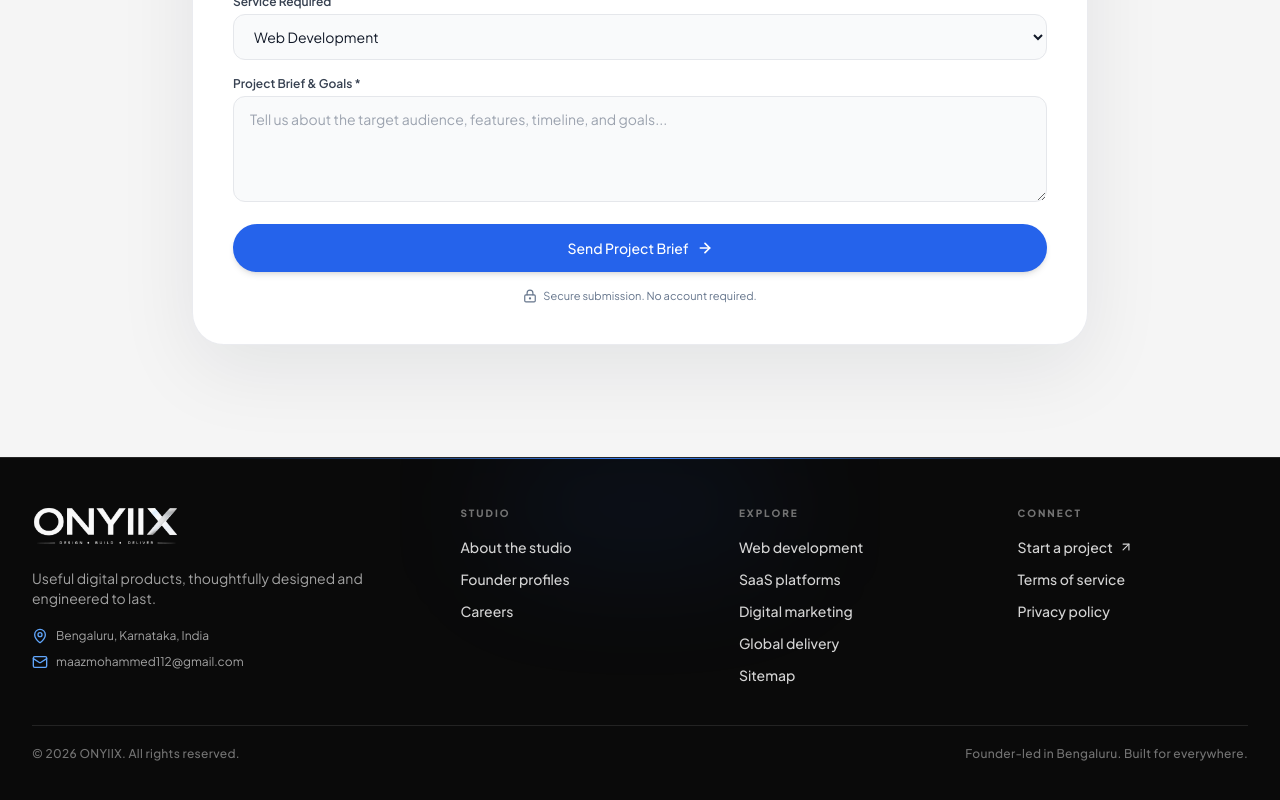
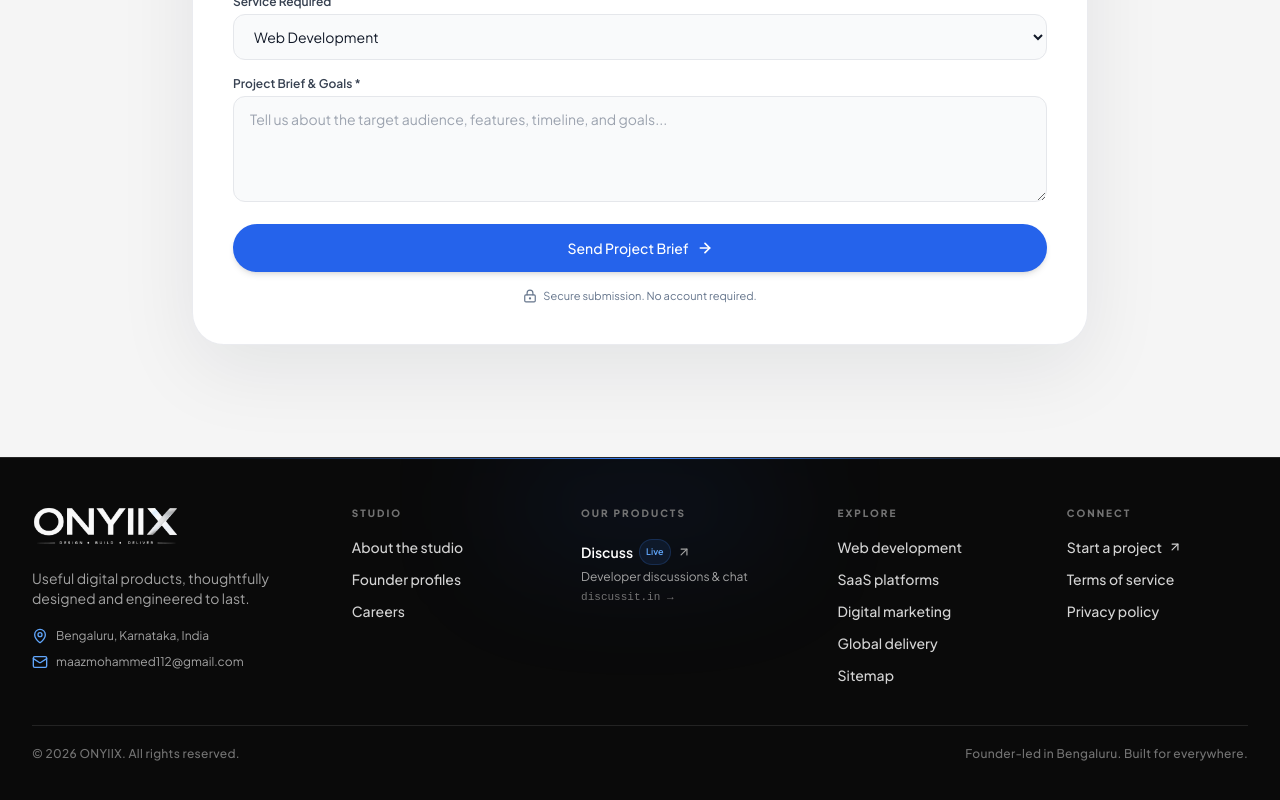
Before and after one commit to onyiixapp/Onyiix-Website, a React (Vite) app: page / in a window 1280 px wide. Shown: the part 10500-11300 px from the top of the page. Built offline with nearby package versions, Linux system fonts and the light colour scheme; the HTML template or start-up script is replaced by a standard one; a web font is replaced by a local one.

Commit message:
feat: add Our Products section with Discuss link in footer

```diff
--- a/src/components/Footer.tsx
+++ b/src/components/Footer.tsx
@@ -9,8 +9,8 @@ export const Footer: React.FC = () => {
       <div aria-hidden="true" className="absolute left-1/2 top-0 h-24 w-72 -translate-x-1/2 rounded-full bg-blue-600/10 blur-3xl" />
 
       <div className="relative mx-auto max-w-[1440px]">
-        <div className="grid gap-9 pb-10 sm:grid-cols-2 lg:grid-cols-[1.65fr_1fr_1fr_1fr] lg:gap-12">
-          <div>
+        <div className="grid gap-9 pb-10 sm:grid-cols-2 lg:grid-cols-[1.5fr_1fr_1.15fr_1fr_1fr] lg:gap-10 xl:gap-12">
+          <div className="sm:col-span-2 lg:col-span-1">
             <OnyiixLogo variant="white" height={40} />
             <p className="mt-4 max-w-sm text-xs leading-5 text-neutral-400 sm:text-sm">
               Useful digital products, thoughtfully designed and engineered to last.
@@ -27,6 +27,33 @@ export const Footer: React.FC = () => {
               <a href="/about" className="transition-colors hover:text-blue-400">About the studio</a>
               <a href="/about#founders" className="transition-colors hover:text-blue-400">Founder profiles</a>
               <a href="/careers" className="transition-colors hover:text-blue-400">Careers</a>
+            </nav>
+          </div>
+
+          <div>
+            <p className="mb-4 text-[10px] font-black uppercase tracking-[0.2em] text-neutral-500">Our Products</p>
+            <nav aria-label="Our products links" className="flex flex-col items-start gap-3 text-sm font-medium text-neutral-300">
+              <a
+                href="https://discussit.in/"
+                target="_blank"
+                rel="noopener noreferrer"
+                aria-label="Discuss - Developer discussions and projects platform on discussit.in (opens in a new tab)"
+                className="group relative -mx-2.5 -my-2 flex flex-col items-start rounded-xl p-2.5 transition-all duration-200 hover:bg-neutral-900/60 hover:ring-1 hover:ring-neutral-800"
+              >
+                <div className="inline-flex items-center gap-1.5 text-neutral-200 transition-colors group-hover:text-blue-400">
+                  <span className="font-semibold text-white group-hover:text-blue-400">Discuss</span>
+                  <span className="inline-flex items-center rounded-full bg-blue-500/10 px-1.5 py-0.5 text-[9px] font-semibold text-blue-400 border border-blue-500/20">
+                    Live
+                  </span>
+                  <ArrowUpRight className="h-3.5 w-3.5 text-neutral-400 transition-transform duration-200 group-hover:-translate-y-0.5 group-hover:translate-x-0.5 group-hover:text-blue-400" />
+                </div>
+                <span className="mt-1 text-xs font-normal text-neutral-400 transition-colors group-hover:text-neutral-300">
+                  Developer discussions &amp; chat
+                </span>
+                <span className="mt-0.5 font-mono text-[11px] font-normal text-neutral-500 transition-colors group-hover:text-blue-400">
+                  discussit.in &rarr;
+                </span>
+              </a>
             </nav>
           </div>
 
```
